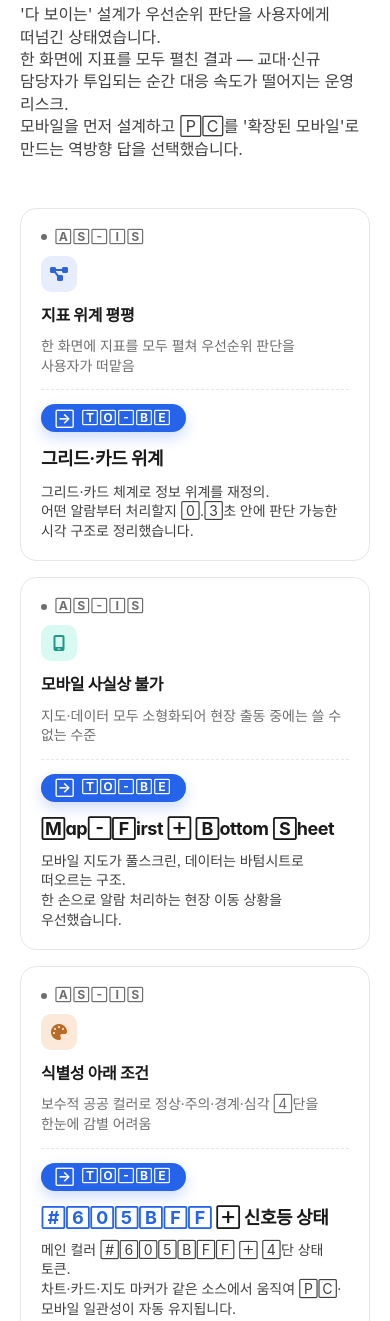
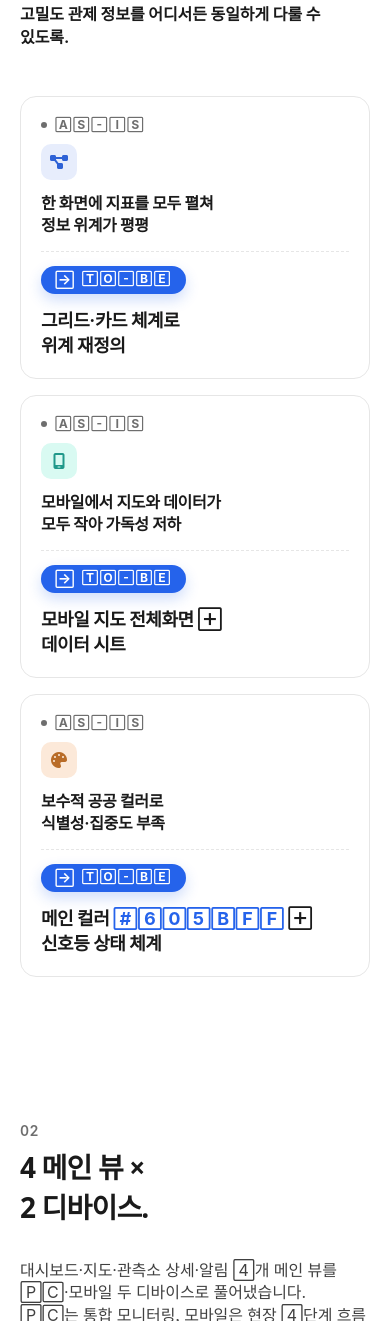
Before and after one commit to yihyun-park/parkyihyun-portfolio, a website: page work-2.html in a window 390 px wide. Shown: the part 1019-2340 px from the top of the page. Drawn offline with Linux system fonts and the light colour scheme; a web font is replaced by a local one.

Commit message:
work-2 GIS 페어 카드 콘텐츠 간결화 — 사용자 텍스트 그대로
- prj_h_desc: '고밀도 관제 정보를 어디서든 동일하게 다룰 수 있도록.'
- 3쌍 AS-IS / TO-BE 사용자 제공 텍스트 정확 반영
  1. 한 화면에 지표를 모두 펼쳐 정보 위계가 평평 → 그리드·카드 체계로 위계 재정의
  2. 모바일에서 지도와 데이터가 모두 작아 가독성 저하 → 모바일 지도 전체화면 + 데이터 시트
  3. 보수적 공공 컬러로 식별성·집중도 부족 → 메인 컬러 #605BFF + 신호등 상태 체계
- 카드 본문(p) 제거 → title(h4/h3)만 — 더 직설적·간결한 톤

Co-Authored-By: Claude Opus 4.7 (1M context) <noreply@anthropic.com>

```diff
--- a/work-2.html
+++ b/work-2.html
@@ -139,7 +139,7 @@
         <h2 id="p_problem" class="prj_h_tit">PC·모바일을<br><span class="accent">같은 손맛으로.</span></h2>
       </div>
       <p class="prj_h_desc fade" style="--i: 1">
-        '다 보이는' 설계가 우선순위 판단을 사용자에게 떠넘긴 상태였습니다. 한 화면에 지표를 모두 펼친 결과 — 교대·신규 담당자가 투입되는 순간 대응 속도가 떨어지는 운영 리스크. 모바일을 먼저 설계하고 PC를 '확장된 모바일'로 만드는 역방향 답을 선택했습니다.
+        <b>고밀도 관제 정보를 어디서든 동일하게 다룰 수 있도록.</b>
       </p>
       <div class="prj_pair_grid fade" style="--i: 2">
 
@@ -147,13 +147,11 @@
           <div class="pair_as">
             <span class="pair_role"><span class="pair_dot"></span>AS-IS</span>
             <span class="card_ico"><i class="fa-solid fa-diagram-project" aria-hidden="true"></i></span>
-            <h4>지표 위계 평평</h4>
-            <p>한 화면에 지표를 모두 펼쳐 우선순위 판단을 사용자가 떠맡음</p>
+            <h4>한 화면에 지표를 모두 펼쳐<br>정보 위계가 평평</h4>
           </div>
           <div class="pair_arrow" aria-hidden="true">TO-BE</div>
           <div class="pair_to">
-            <h3>그리드·카드 위계</h3>
-            <p>그리드·카드 체계로 정보 위계를 재정의. 어떤 알람부터 처리할지 0.3초 안에 판단 가능한 시각 구조로 정리했습니다.</p>
+            <h3>그리드·카드 체계로<br>위계 재정의</h3>
           </div>
         </article>
 
@@ -161,13 +159,11 @@
           <div class="pair_as">
             <span class="pair_role"><span class="pair_dot"></span>AS-IS</span>
             <span class="card_ico"><i class="fa-solid fa-mobile-screen" aria-hidden="true"></i></span>
-            <h4>모바일 사실상 불가</h4>
-            <p>지도·데이터 모두 소형화되어 현장 출동 중에는 쓸 수 없는 수준</p>
+            <h4>모바일에서 지도와 데이터가<br>모두 작아 가독성 저하</h4>
           </div>
           <div class="pair_arrow" aria-hidden="true">TO-BE</div>
           <div class="pair_to">
-            <h3>Map-First + Bottom Sheet</h3>
-            <p>모바일 지도가 풀스크린, 데이터는 바텀시트로 떠오르는 구조. 한 손으로 알람 처리하는 현장 이동 상황을 우선했습니다.</p>
+            <h3>모바일 지도 전체화면 +<br>데이터 시트</h3>
           </div>
         </article>
 
@@ -175,13 +171,11 @@
           <div class="pair_as">
             <span class="pair_role"><span class="pair_dot"></span>AS-IS</span>
             <span class="card_ico"><i class="fa-solid fa-palette" aria-hidden="true"></i></span>
-            <h4>식별성 아래 조건</h4>
-            <p>보수적 공공 컬러로 정상·주의·경계·심각 4단을 한눈에 감별 어려움</p>
+            <h4>보수적 공공 컬러로<br>식별성·집중도 부족</h4>
           </div>
           <div class="pair_arrow" aria-hidden="true">TO-BE</div>
           <div class="pair_to">
-            <h3><span class="accent">#605BFF</span> + 신호등 상태</h3>
-            <p>메인 컬러 #605BFF + 4단 상태 토큰. 차트·카드·지도 마커가 같은 소스에서 움직여 PC·모바일 일관성이 자동 유지됩니다.</p>
+            <h3>메인 컬러 <span class="accent">#605BFF</span> +<br>신호등 상태 체계</h3>
           </div>
         </article>
 
```
